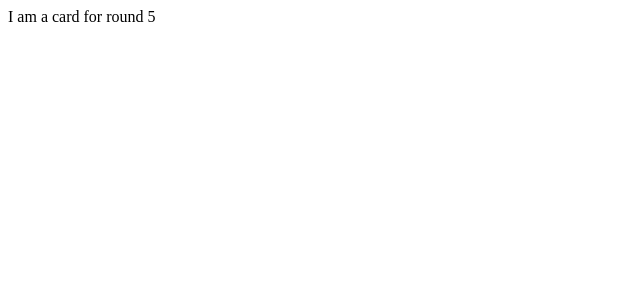
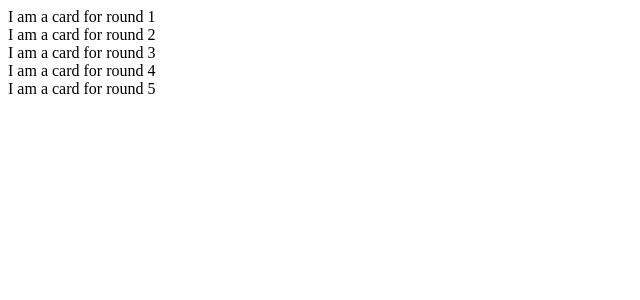
Before and after one commit to alexcaron/fivecrowns, a React (Vite) app: page / in a window 1280 px wide. Shown: the top 300 px of the page, without its empty margins (0-640 px from the left). Built offline with nearby package versions, Linux system fonts and the light colour scheme.

Commit message:
get hand div to show

```diff
--- a/src/App.jsx
+++ b/src/App.jsx
@@ -2,7 +2,17 @@
 import Hand from './Hand.jsx';
 
 export default function App() {
-  return (
-    <Hand round={5} />
-  );
+
+  // const numOfHands = 13;
+  let rounds = [1,2,3,4,5];
+  // for (let i=1; i<=numOfHands; i++) {
+  //   rounds.push['here'];
+  // };
+  return(
+    <div class="hands">
+      {rounds.map((round) => (
+          <Hand round={round} />
+      ))}
+    </div>
+  )
 }
```
